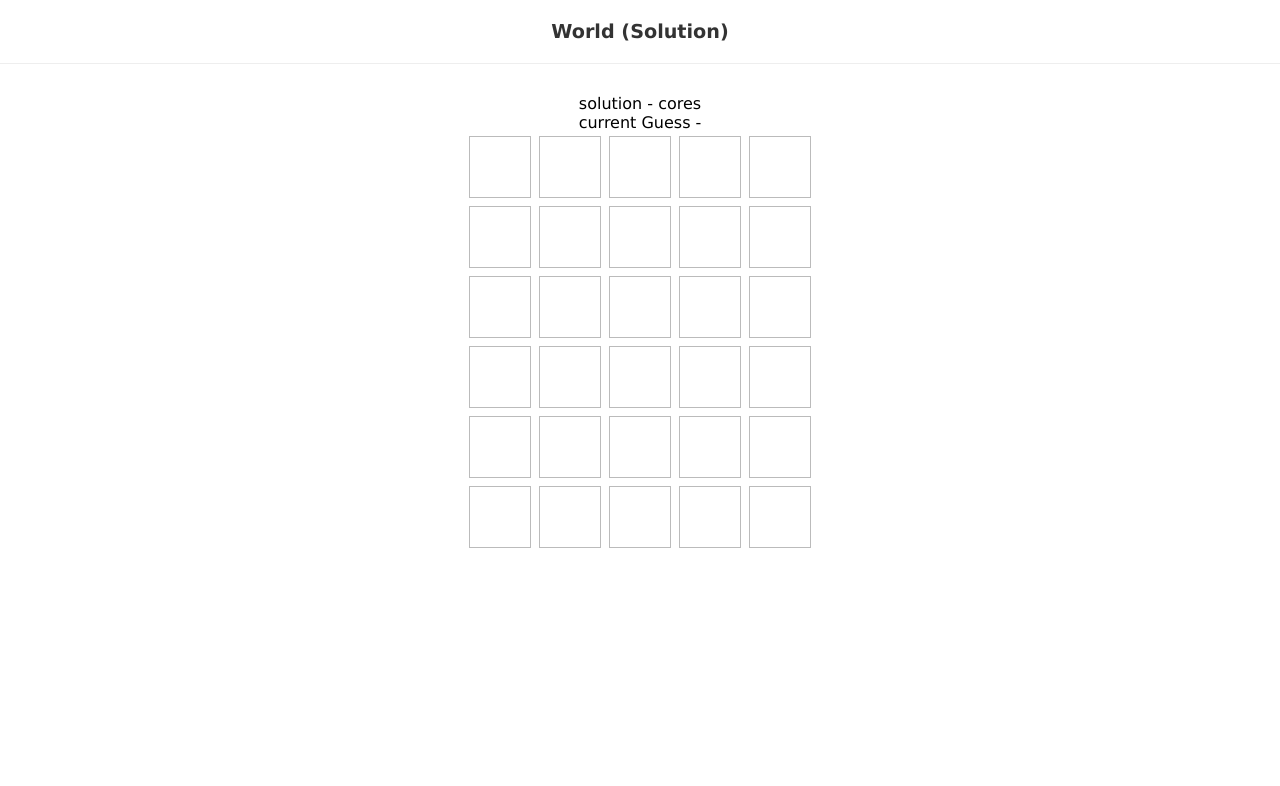
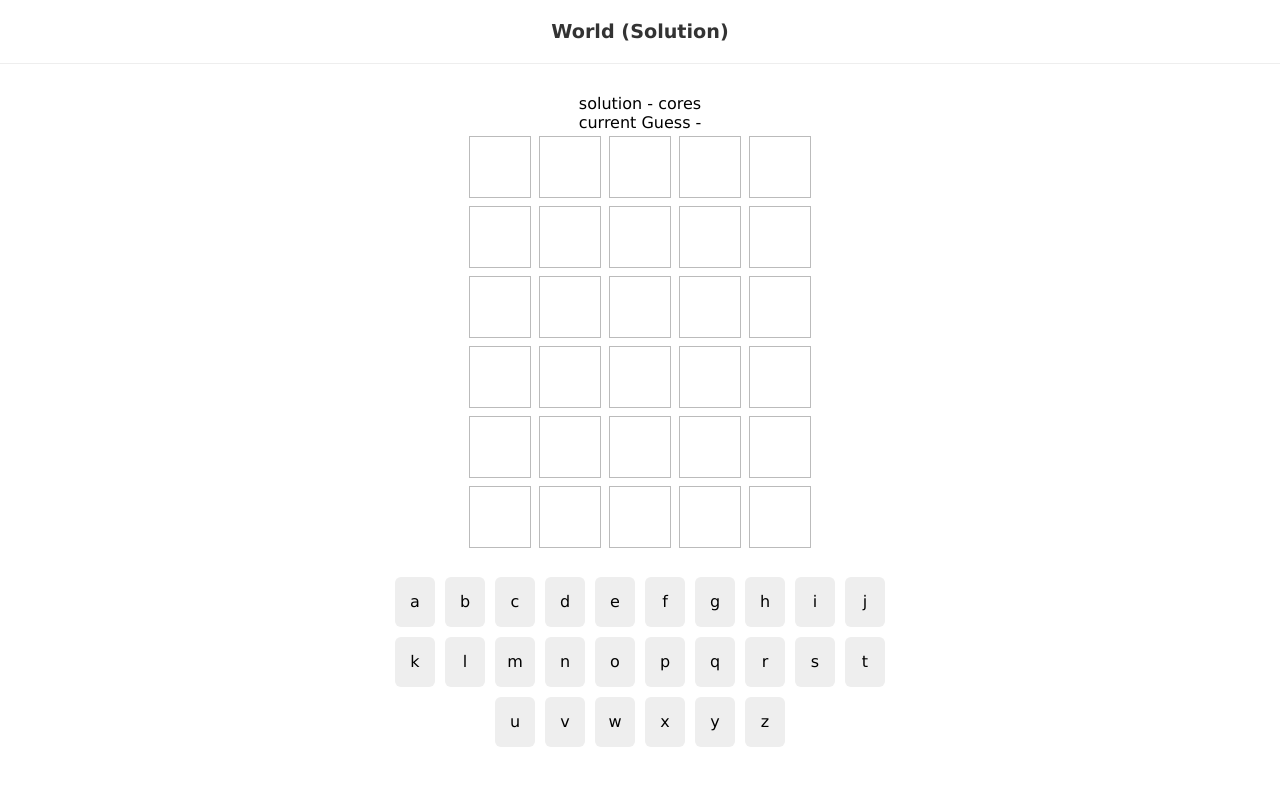
Before and after one commit to Issam-AB/React-wordle, a React (Create React App) app: page / in a window 1280 px wide. Shown: the top 786 px of the page. Built offline with nearby package versions, Linux system fonts and the light colour scheme; data requests are answered from the project's data file.

Commit message:
making a keypad

```diff
--- a/data/db.json
+++ b/data/db.json
@@ -1,4 +1,32 @@
 {
+  "letters": [
+    {"key": "a"},
+    {"key": "b"},
+    {"key": "c"},
+    {"key": "d"},
+    {"key": "e"},
+    {"key": "f"},
+    {"key": "g"},
+    {"key": "h"},
+    {"key": "i"},
+    {"key": "j"},
+    {"key": "k"},
+    {"key": "l"},
+    {"key": "m"},
+    {"key": "n"},
+    {"key": "o"},
+    {"key": "p"},
+    {"key": "q"},
+    {"key": "r"},
+    {"key": "s"},
+    {"key": "t"},
+    {"key": "u"},
+    {"key": "v"},
+    {"key": "w"},
+    {"key": "x"},
+    {"key": "y"},
+    {"key": "z"}
+  ],
   "solutions": [
     {"id": 1, "word": "ninja"},
     {"id": 2, "word": "spade"},
--- /dev/null
+++ b/src/components/Keypad.jsx
@@ -0,0 +1,22 @@
+import React, { useEffect, useState } from "react";
+
+export default function Keypad() {
+  const [letters, setLetters] = useState(null);
+
+  useEffect(() => {
+    fetch("http://localhost:3001/letters")
+      .then((res) => res.json())
+      .then((json) => {
+        setLetters(json);
+      });
+  }, []);
+
+  return (
+    <div className="keypad">
+      {letters &&
+        letters?.map((l) => {
+          return <div key={l.key}>{l.key}</div>;
+        })}
+    </div>
+  );
+}
--- a/src/components/Wordle.jsx
+++ b/src/components/Wordle.jsx
@@ -1,6 +1,7 @@
 import React, { useEffect } from "react";
 import useWordle from "../hooks/useWordle";
 import Grid from "./Grid";
+import Keypad from "./Keypad";
 
 const Wordle = ({ solution }) => {
   const { currentGuess, handleKeyUp, isCorrect, turn, guesses } =
@@ -22,6 +23,7 @@ const Wordle = ({ solution }) => {
       <div>solution - {solution}</div>
       <div>current Guess - {currentGuess}</div>
       <Grid currentGuess={currentGuess} guesses={guesses} turn={turn} />
+      <Keypad />
     </>
   );
 };
--- a/src/index.css
+++ b/src/index.css
@@ -32,17 +32,17 @@ h1 {
 .row > div.green {
   --background: #5ac85a;
   --border-color: #5ac85a;
-  animation:flip 0.5s ease forwards;
+  animation: flip 0.5s ease forwards;
 }
 .row > div.grey {
   --background: #a1a1a1;
   --border-color: #a1a1a1;
-  animation:flip 0.5s ease forwards;
+  animation: flip 0.6s ease forwards;
 }
 .row > div.yellow {
   --background: #e2cc68;
   --border-color: #e2cc68;
-  animation:flip 0.5s ease forwards;
+  animation: flip 0.5s ease forwards;
 }
 .row > div:nth-child(2) {
   animation-delay: 0.2s;
@@ -53,28 +53,77 @@ h1 {
 .row > div:nth-child(4) {
   animation-delay: 0.6s;
 }
-.row >div:nth-child(5) {
+.row > div:nth-child(5) {
   animation-delay: 0.8s;
 }
-
 .row.current > div.filled {
-  animation: bounce 0.2 ease-in-out forwards;
+  animation: bounce 0.2s ease-in-out forwards;
 }
 
-/** animation*/
+.keypad {
+  max-width: 500px;
+  margin: 20px auto;
+}
+.keypad > div {
+  margin: 5px;
+  width: 40px;
+  height: 50px;
+  background: #eee;
+  display: inline-block;
+  border-radius: 6px;
+  line-height: 50px;
+}
+.keypad > div.green {
+  background: #5ac85a;
+  color: #fff;
+  transition: all 0.3s ease-in;
+}
+.keypad > div.yellow {
+  background: #e2cc68;
+  color: #fff;
+  transition: all 0.3s ease-in;
+}
+.keypad > div.grey {
+  background: #a1a1a1;
+  color: #fff;
+  transition: all 0.3s ease-in;
+}
 
+/* keyframe animations */
 @keyframes flip {
-  0% { transform: rotateX(0); background: white; border-color: #333;}
-  45%{ transform: rotateX(90deg); background: white; border-color: #333;}
-  55%{ transform: rotateX(90deg);background: var(--background); border-color: var(--border-color); color: white; }
-  100% { transform: rotateX(0);background: var(--background); border-color: var(--border-color); color: white; }
+  0% {
+    transform: rotateX(0);
+    background: #fff;
+    border-color: #333;
+  }
+  45% {
+    transform: rotateX(90deg);
+    background: white;
+    border-color: #333;
+  }
+  55% {
+    transform: rotateX(90deg);
+    background: var(--background);
+    border-color: var(--border-color);
+  }
+  100% {
+    transform: rotateX(0deg);
+    background: var(--background);
+    border-color: var(--border-color);
+    color: #eee;
+  }
 }
 
 @keyframes bounce {
   0% {
-     transform: scale(1);
-     border-color: #ddd
+    transform: scale(1);
+    border-color: #ddd;
   }
-  50% { transform: scale(1.2)}
-  100% {transform: scale(1); border-color: #333;}
+  50% {
+    transform: scale(1.2);
+  }
+  100% {
+    transform: scale(1);
+    border-color: #333;
+  }
 }
```
Lines whose indentation alone changed are shown as unchanged.
